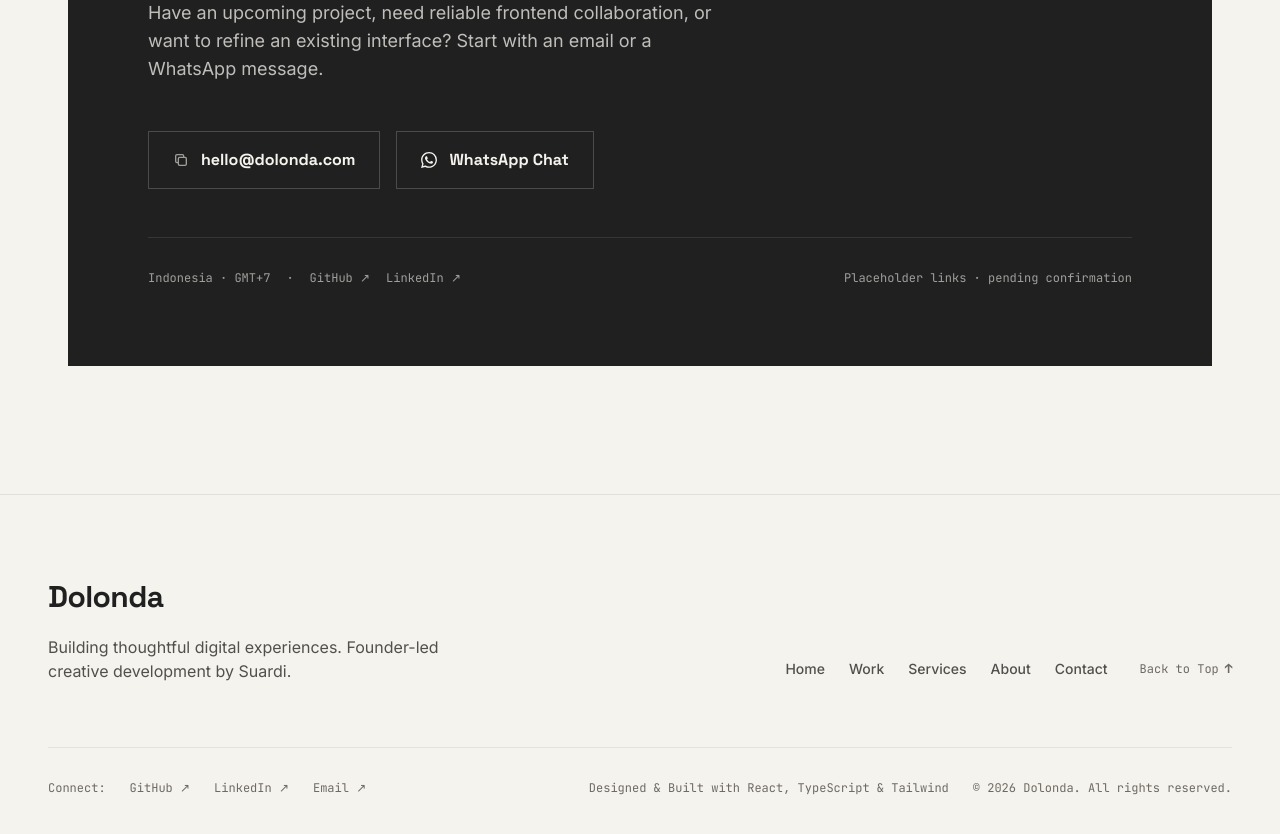
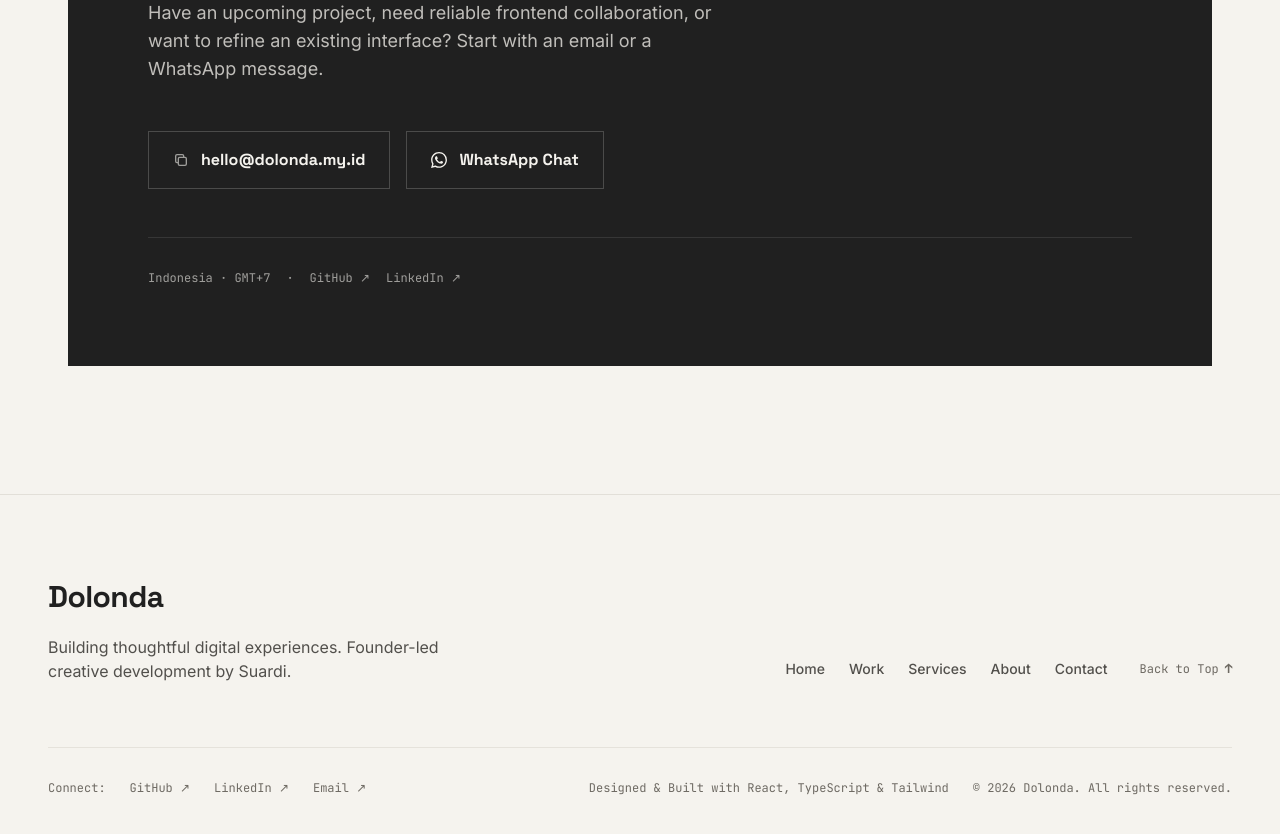
Before and after one commit to suardihaidar/dolonda, a React (Vite) app: page / in a window 1280 px wide. Shown: the part 6220-7054 px from the top of the page. Built offline with nearby package versions, Linux system fonts and the light colour scheme.

Commit message:
fix: adjust readme and contact placeholder

```diff
--- a/src/components/sections/Contact.tsx
+++ b/src/components/sections/Contact.tsx
@@ -106,7 +106,6 @@ export const Contact: React.FC = () => {
               LinkedIn ↗
             </a>
           </div>
-          <span className="text-canvas/60">Placeholder links · pending confirmation</span>
         </div>
       </div>
     </section>
--- a/src/data/contact.ts
+++ b/src/data/contact.ts
@@ -1,10 +1,10 @@
 import { ContactInfo } from '../types';
 
 export const contactDetails: ContactInfo = {
-  email: 'hello@dolonda.com', // Placeholder until confirmed by founder
-  whatsappPlaceholder: 'https://wa.me/6281200000000?text=Hi%20Suardi%2C%20I%20would%20like%20to%20discuss%20a%20project%20with%20Dolonda',
-  linkedinPlaceholder: 'https://linkedin.com/in/suardi-placeholder',
-  githubPlaceholder: 'https://github.com/suard',
+  email: 'hello@dolonda.my.id',
+  whatsappPlaceholder: 'https://wa.me/6285158231129?text=Hi%20Suardi%2C%20I%20would%20like%20to%20discuss%20a%20project%20with%20Dolonda',
+  linkedinPlaceholder: 'https://linkedin.com/in/muhammad-suardi',
+  githubPlaceholder: 'https://github.com/suardihaidar',
   availability: 'Available for freelance projects and frontend collaborations',
   location: 'Indonesia (Remote Worldwide)',
 };
```
Also changed, not shown: 1 other file (tests, documents, lock files or other folders).
